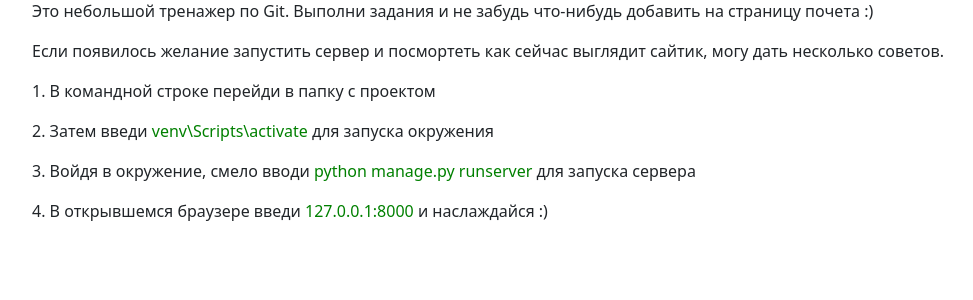
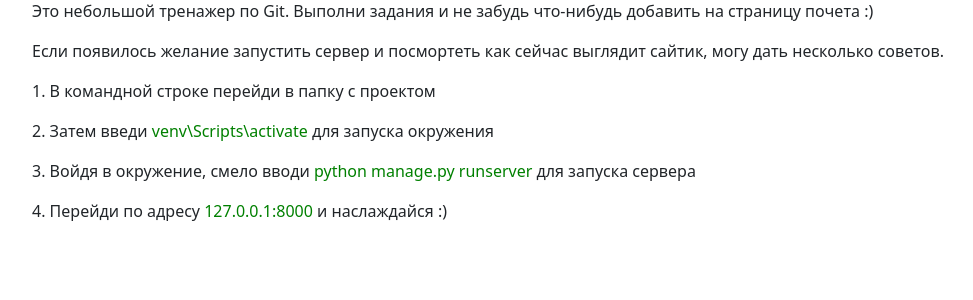
Before and after one commit to yuliya-le/Yu-train, a Django app: page / in a window 1280 px wide. Shown: the part 162-462 px from the top of the page, without its empty margins (50-1023 px from the left). Run offline with Django 5.2, Linux system fonts and the light colour scheme.

Commit message:
correcting main description

```diff
--- a/GitTrain/main/templates/main/index.html
+++ b/GitTrain/main/templates/main/index.html
@@ -14,7 +14,7 @@
                 <p>1. В командной строке перейди в папку с проектом</p>
                 <p>2. Затем введи <span style='color:green;'>venv\Scripts\activate</span> для запуска окружения</p>
                 <p>3. Войдя в окружение, смело вводи <span style='color:green;'>python manage.py runserver</span> для запуска сервера</p>
-                <p>4. В открывшемся браузере введи <span style='color:green;'>127.0.0.1:8000</span> и наслаждайся :)</p>
+                <p>4. Перейди по адресу <span style='color:green;'>127.0.0.1:8000</span> и наслаждайся :)</p>
 
             </div>
         </div>
```
